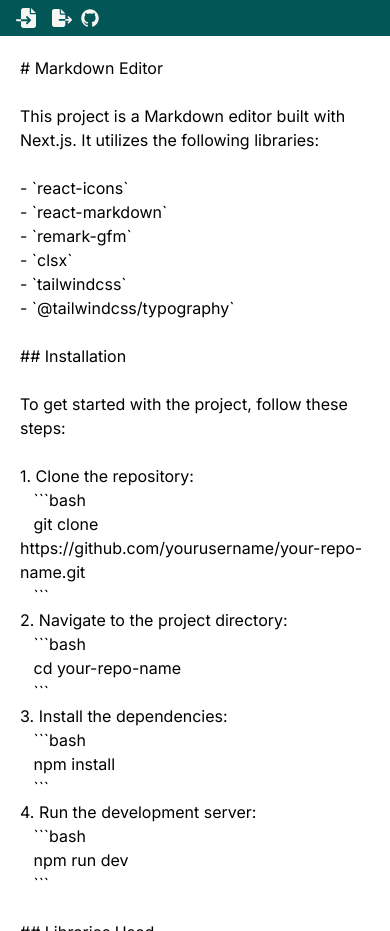
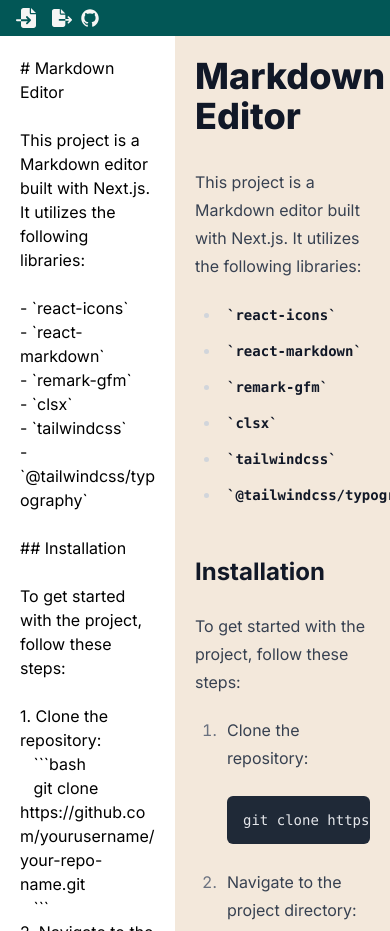
Before and after one commit to elinoza/markdown-editor, a Next.js app: page / in a window 390 px wide. Built offline with nearby package versions, Linux system fonts and the light colour scheme.

Commit message:
typescript built

```diff
--- a/app/layout.js
+++ b/app/layout.tsx
@@ -1,14 +1,19 @@
 import { Inter } from "next/font/google";
 import "./globals.css";
+import { Metadata } from "next";
 
 const inter = Inter({ subsets: ["latin"] });
 
-export const metadata = {
+export const metadata: Metadata = {
   title: "Create Next App",
   description: "Generated by create next app",
 };
 
-export default function RootLayout({ children }) {
+export default function RootLayout({
+  children,
+}: {
+  children: React.ReactNode;
+}) {
   return (
     <html lang="en">
       <body className={inter.className}>{children}</body>
--- a/app/page.js
+++ b/app/page.tsx
@@ -4,7 +4,7 @@
 export default function Home() {
   return (
     <main className="h-screen ">
-      <MarkdownEditor className="" />
+      <MarkdownEditor />
     </main>
   );
 }
--- a/components/Header.jsx
+++ b/components/Header.tsx
@@ -4,8 +4,30 @@
 import { IoLogoGithub } from "react-icons/io";
 import clsx from "clsx";
 
-const Header = ({ onChange, onClick, exportUrl, changeSyntax }) => {
-  const stylingButtons = [
+type HeaderProps = {
+  onChange: (e: React.ChangeEvent<HTMLInputElement>) => void;
+  onClick: () => void;
+  exportUrl: string;
+  changeSyntax: (syntax: Syntax) => void;
+};
+type Syntax = {
+  syntax: string;
+  double: boolean;
+  sample: string;
+};
+type StylingButton = {
+  name: string;
+  syntax: Syntax;
+  className: string;
+};
+
+const Header = ({
+  onChange,
+  onClick,
+  exportUrl,
+  changeSyntax,
+}: HeaderProps) => {
+  const stylingButtons: StylingButton[] = [
     {
       name: "B",
       syntax: { syntax: "**", double: true, sample: "Bold" },
--- a/components/MarkdownEditor.jsx
+++ b/components/MarkdownEditor.tsx
@@ -5,13 +5,11 @@
 import remarkGfm from "remark-gfm";
 
 const MarkdownEditor = () => {
-  const [value, setValue] = useState("");
-  const [exportUrl, setExportUrl] = useState("");
-  const [lastSelection, setLastSelection] = useState(null);
-
-  const editorRef = useRef(null);
-  const previewRef = useRef(null);
-  const isSyncing = useRef(false);
+  const [value, setValue] = useState<string>("");
+  const [exportUrl, setExportUrl] = useState<string>("");
+  const editorRef = useRef<HTMLTextAreaElement | null>(null);
+  const previewRef = useRef<HTMLDivElement | null>(null);
+  const isSyncing = useRef<boolean>(false);
 
   const textAreaSelection = (syntax) => {
     const txtarea = editorRef.current;
@@ -57,11 +55,12 @@
     setExportUrl(url);
   };
 
-  const handleImport = (e) => {
+  const handleImport = (e: React.ChangeEvent<HTMLInputElement>) => {
     const file = e.target.files[0];
     const reader = new FileReader();
     reader.onload = (e) => {
-      setValue(e.target.result);
+      const result = e.target.result as string;
+      setValue(result);
     };
     if (file) {
       reader.readAsText(file);
@@ -113,10 +112,10 @@
         <section
           ref={previewRef}
           onScroll={() => handleScroll(previewRef.current)}
-          className="hidden md:flex flex-1   overflow-auto  bg-[#F3E8DB] pt-5 pb-5 px-5 "
+          className=" md:flex flex-1  overflow-auto  bg-[#F3E8DB] pt-5 pb-5 px-5 "
         >
           <article>
-            <Markdown remarkPlugins={[remarkGfm]} className="prose  min-w-full">
+            <Markdown remarkPlugins={[remarkGfm]} className="prose min-w-full">
               {value}
             </Markdown>
           </article>
--- a/package.json
+++ b/package.json
@@ -19,9 +19,12 @@
   },
   "devDependencies": {
     "@tailwindcss/typography": "^0.5.13",
+    "@types/node": "^20.14.2",
+    "@types/react": "^18.3.3",
     "eslint": "^8",
     "eslint-config-next": "14.2.3",
     "postcss": "^8",
-    "tailwindcss": "^3.4.1"
+    "tailwindcss": "^3.4.1",
+    "typescript": "^5.4.5"
   }
 }
```
Also changed, not shown: tsconfig.json (added, +34 -0 lines), 1 other file (tests, documents, lock files or other folders).
